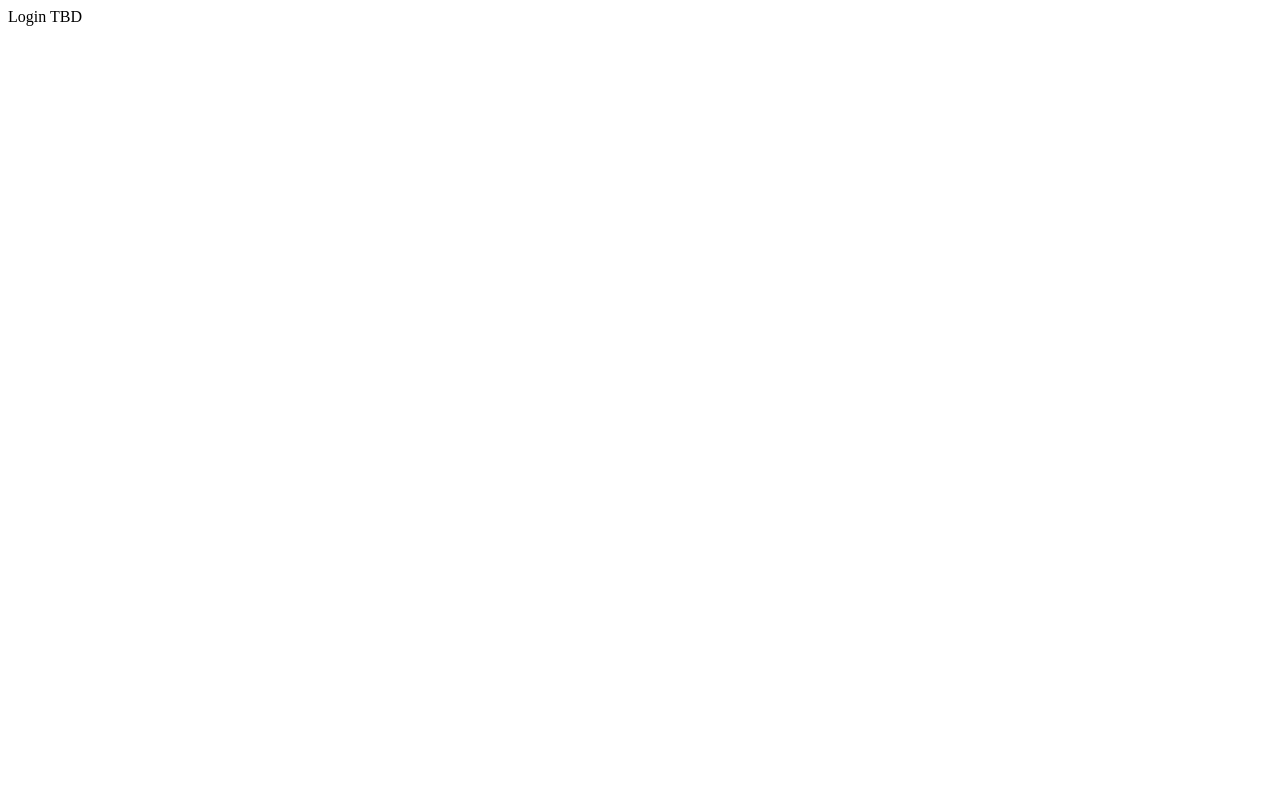
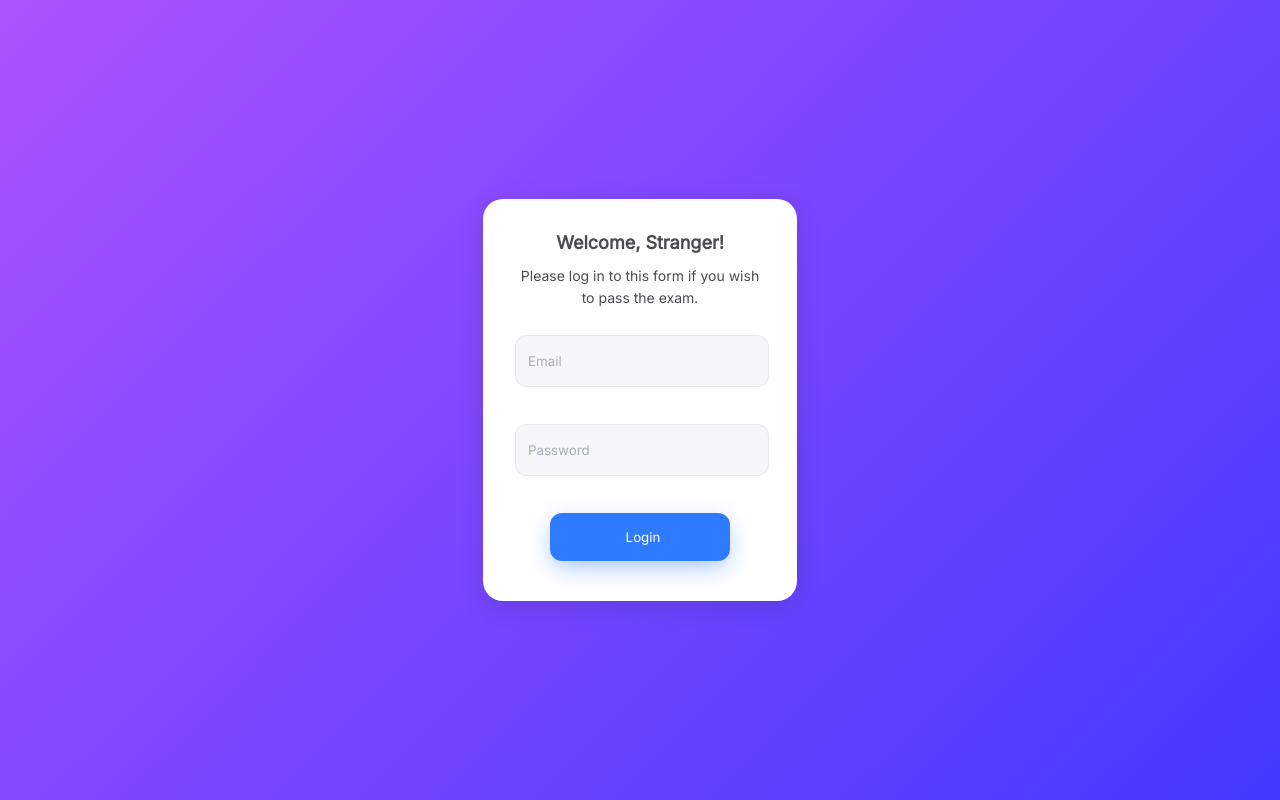
Before and after one commit to xA6V5x/react-test-assignment, a React (Vite) app: page / in a window 1280 px wide. Built offline with nearby package versions, Linux system fonts and the light colour scheme.

Commit message:
Login styles

```diff
--- a/package.json
+++ b/package.json
@@ -10,7 +10,8 @@
      },
      "dependencies": {
           "react": "^18.2.0",
-    "react-dom": "^18.2.0"
+          "react-dom": "^18.2.0",
+          "react-hook-form": "^7.39.4"
      },
      "devDependencies": {
           "@types/react": "^18.0.24",
--- a/src/App.tsx
+++ b/src/App.tsx
@@ -1,9 +1,12 @@
-import { useState } from "react";
+import { useState } from 'react';
+import Login from './components/login/login';
+import Profile from './components/profile/profile';
 
 function App() {
-  const [user, setUser] = useState();
+     const [user, setUser] = useState();
 
-  return user ? <div>Profile TBD</div> : <div>Login TBD</div>;
+     //  return user ? <div>Profile TBD</div> : <div>Login TBD</div>;
+     return user ? <Profile /> : <Login />;
 }
 
 export default App;
--- /dev/null
+++ b/src/components/login/login.module.css
@@ -0,0 +1,119 @@
+.form_container {
+     display: flex;
+     flex-direction: column;
+     justify-content: space-between;
+     align-items: center;
+     padding: 22px 32px 40px;
+
+     width: 250px;
+     height: 340px;
+
+     background: #ffffff;
+
+     /* Dropdown */
+     box-shadow: 0px 6px 24px rgba(29, 31, 38, 0.15);
+     border-radius: 20px;
+}
+
+/* --------TEXT----------- */
+
+.text_container {
+     text-align: center;
+     margin-bottom: 25px;
+}
+
+/* --------INPUTS-------- */
+.container_input {
+     width: 100%;
+}
+
+.input,
+.inputError {
+     display: flex;
+     flex-direction: row;
+     justify-content: space-between;
+     align-items: center;
+     /* padding: 12px 12px 12px 16px; */
+
+     font-family: 'Inter';
+     padding-left: 12px;
+
+     width: 95%;
+     height: 48px;
+
+     /* Gray/Alpha_10 */
+
+     background: rgba(165, 174, 189, 0.1);
+     /* Gray/Alpha_20 */
+     border: 1px solid rgba(165, 174, 189, 0.2);
+     border-radius: 12px;
+     transition: 0.1s;
+}
+
+.inputError,
+.inputError:focus {
+     outline: none;
+     border: 2px solid red;
+     height: 46px;
+     /* border: 3px solid red;
+     height: 44px; */
+}
+
+.input::placeholder,
+.inputError::placeholder {
+     font-family: 'Inter';
+     color: #a5aebd;
+}
+
+.input:hover,
+.input:focus {
+     outline: none;
+     border: 2px solid #2f7bff;
+     height: 46px;
+}
+
+/* --------INPUTS ERROR------- */
+
+.container_errors {
+     width: 100%;
+     margin: 8px;
+     height: 20px;
+}
+.errors {
+     font-family: 'Inter';
+     font-size: 13px;
+     color: red;
+}
+
+/* -------BUTTON----------- */
+
+.button {
+     display: flex;
+     justify-content: center;
+     align-items: center;
+     padding: 12px 22px 12px 28px;
+
+     width: 180px;
+     height: 48px;
+
+     /* Accent/Alpha_100 */
+     color: #ffffff;
+     background: #2f7bff;
+     box-shadow: 0px 8px 24px -4px rgba(47, 123, 255, 0.5);
+     border-radius: 12px;
+     border: none;
+
+     font-family: 'Inter';
+
+     cursor: pointer;
+     transition: 0.2s;
+}
+
+.button:hover {
+     box-shadow: 0px 8px 24px -4px #2f7bff;
+}
+
+.button:active {
+     transition: 0s;
+     box-shadow: none;
+}
--- /dev/null
+++ b/src/components/login/login.tsx
@@ -0,0 +1,97 @@
+import React, { useState } from 'react';
+import { useForm, SubmitHandler } from 'react-hook-form';
+import styles from './login.module.css';
+
+type Inputs = {
+     email: string;
+     password: string;
+};
+
+function Login() {
+     const {
+          register,
+          formState: { errors },
+          handleSubmit,
+          watch,
+     } = useForm<Inputs>();
+
+     const [errorEmail, setErrorEmail] = useState(false);
+
+     const onSubmit: SubmitHandler<Inputs> = (data) => {
+          if (errorEmail === true) {
+               console.log(errors);
+          } else {
+               console.log(data);
+          }
+     };
+
+     // Callback version of watch.  It's your responsibility to unsubscribe when done.
+     React.useEffect(() => {
+          let email = watch('email');
+
+          if (email == '' || /^\w+([\.-]?\w+)*@\w+([\.-]?\w+)*(\.\w{2,3})+$/.test(email)) {
+               return setErrorEmail(false);
+          } else {
+               return setErrorEmail(true);
+          }
+     });
+
+     return (
+          <form className={styles.form_container} onSubmit={handleSubmit(onSubmit)}>
+               <div className={styles.text_container}>
+                    <h5 className="title">Welcome, Stranger!</h5>
+                    <label className="sub_title">
+                         Please log in to this form if you wish to pass the exam.
+                    </label>
+               </div>
+               <div className={styles.container_input}>
+                    <input
+                         className={
+                              errors.email || errorEmail === true ? styles.inputError : styles.input
+                         }
+                         autoComplete="off"
+                         type="text"
+                         placeholder="Email"
+                         {...register('email', {
+                              required: {
+                                   value: true,
+                                   message: 'This field is required',
+                              },
+                              // pattern: {
+                              //      value: /^\S+@\S+$/i,
+                              //      message: 'Incorrect email',
+                              // },
+                         })}
+                    />
+                    <div className={styles.container_errors}>
+                         <label className={styles.errors}>
+                              {errors.email?.message}
+                              {errorEmail == true ? 'Incorrect email' : ''}
+                         </label>
+                    </div>
+               </div>
+               <div className={styles.container_input}>
+                    <input
+                         className={errors.password ? styles.inputError : styles.input}
+                         type="password"
+                         placeholder="Password"
+                         {...register('password', {
+                              required: {
+                                   value: true,
+                                   message: 'This field is required',
+                              },
+                         })}
+                    />
+                    <div className={styles.container_errors}>
+                         <label className={styles.errors}>{errors.password?.message}</label>
+                    </div>
+               </div>
+
+               <button className={styles.button} type="submit">
+                    Login
+               </button>
+          </form>
+     );
+}
+
+export default Login;
--- /dev/null
+++ b/src/components/profile/profile.tsx
@@ -0,0 +1,5 @@
+function Profile() {
+     return <div>Profile TBD</div>;
+}
+
+export default Profile;
--- a/src/index.css
+++ b/src/index.css
@@ -0,0 +1,44 @@
+@import url('https://fonts.googleapis.com/css2?family=Inter&display=swap');
+
+body {
+     /* Normalize */
+     width: 100vw;
+     height: 100vh;
+     padding: 0;
+     margin: 0;
+
+     /* Gradient/Cian */
+     background: linear-gradient(135deg, #ac53ff 0%, #4439ff 100%);
+
+     /* Center Items */
+     display: flex;
+     align-items: center;
+     justify-content: center;
+}
+
+.title {
+     margin: 6px;
+     /* Heading/H5 */
+     font-family: 'Inter';
+     font-style: normal;
+     font-weight: 600;
+     font-size: 18px;
+     line-height: 32px;
+
+     /* identical to box height, or 178% */
+
+     /* Dark/Alpha_80 */
+     color: rgba(29, 31, 38, 0.8);
+}
+
+.sub_title {
+     /* Paragraph/P5 */
+     font-family: 'Inter';
+     font-style: normal;
+     font-weight: 400;
+     font-size: 14px;
+     line-height: 22px;
+     /* or 157% */
+
+     color: rgba(29, 31, 38, 0.8);
+}
```
Also changed, not shown: 1 other file (tests, documents, lock files or other folders). Lines whose indentation alone changed are shown as unchanged.
